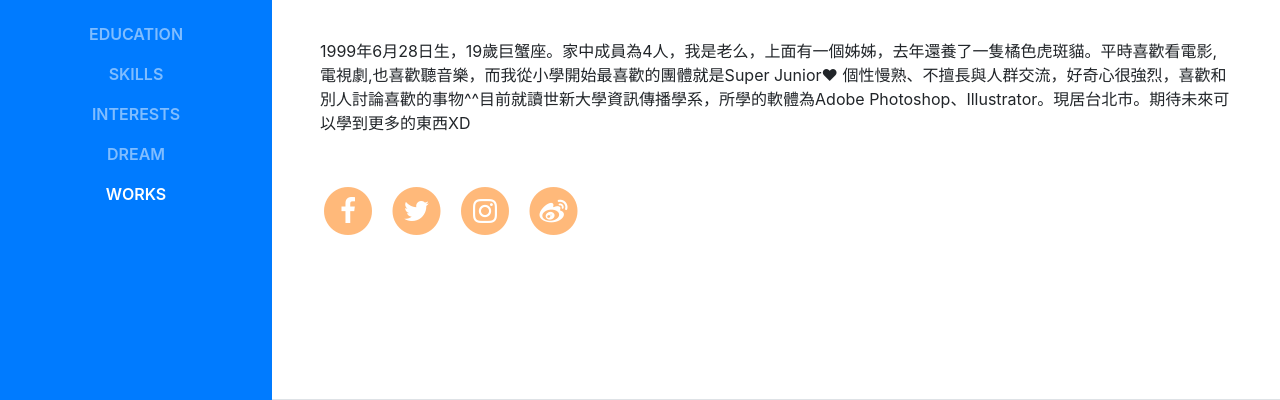
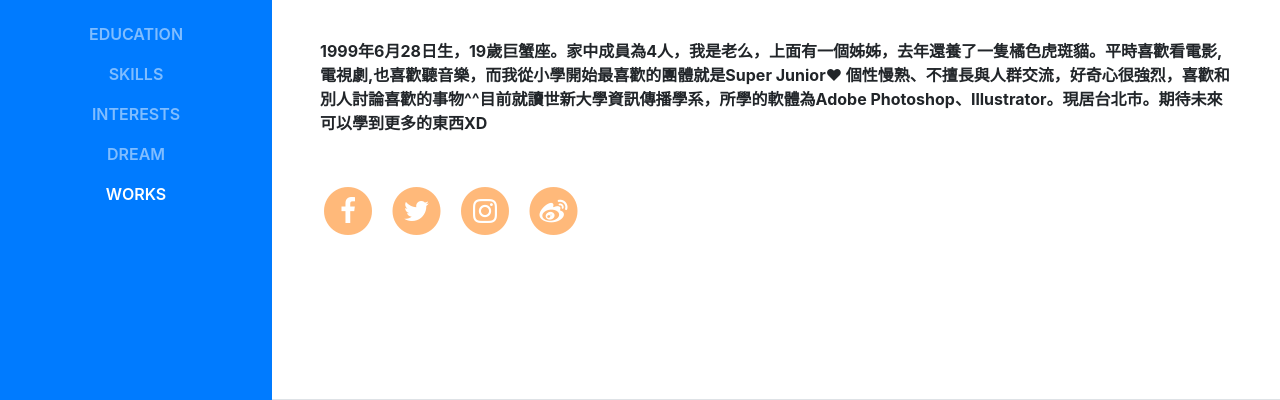
Before and after one commit to chichi-yuan/chichi-yuan.github.io, a website with bundled scripts: page index.html in a window 1280 px wide. Shown: the part 400-800 px from the top of the page. Built offline with nearby package versions, Linux system fonts and the light colour scheme; a web font is replaced by a local one.

Commit message:
Add files via upload

```diff
--- a/index.html
+++ b/index.html
@@ -78,7 +78,7 @@
 		  <p class="mb-0">Phone(C)0965713620</p>
             <a href="mailto:name@email.com">a106070014@mail.shu.edu.tw</a>
           </div>
-          <p class="mb-5">1999年6月28日生，19歲巨蟹座。家中成員為4人，我是老么，上面有一個姊姊，去年還養了一隻橘色虎斑貓。平時喜歡看電影,電視劇,也喜歡聽音樂，而我從小學開始最喜歡的團體就是Super Junior♥ 個性慢熟、不擅長與人群交流，好奇心很強烈，喜歡和別人討論喜歡的事物^^目前就讀世新大學資訊傳播學系，所學的軟體為Adobe Photoshop、Illustrator。現居台北市。期待未來可以學到更多的東西XD</p>
+          <p class="mb-5"><strong>1999年6月28日生，19歲巨蟹座。家中成員為4人，我是老么，上面有一個姊姊，去年還養了一隻橘色虎斑貓。平時喜歡看電影,電視劇,也喜歡聽音樂，而我從小學開始最喜歡的團體就是Super Junior♥ 個性慢熟、不擅長與人群交流，好奇心很強烈，喜歡和別人討論喜歡的事物^^目前就讀世新大學資訊傳播學系，所學的軟體為Adobe Photoshop、Illustrator。現居台北市。期待未來可以學到更多的東西XD</strong></p>
           <ul class="list-inline list-social-icons mb-0">
             <li class="list-inline-item">
               <a href="https://www.facebook.com/profile.php?id=100005126559697"target="_blank">
```
